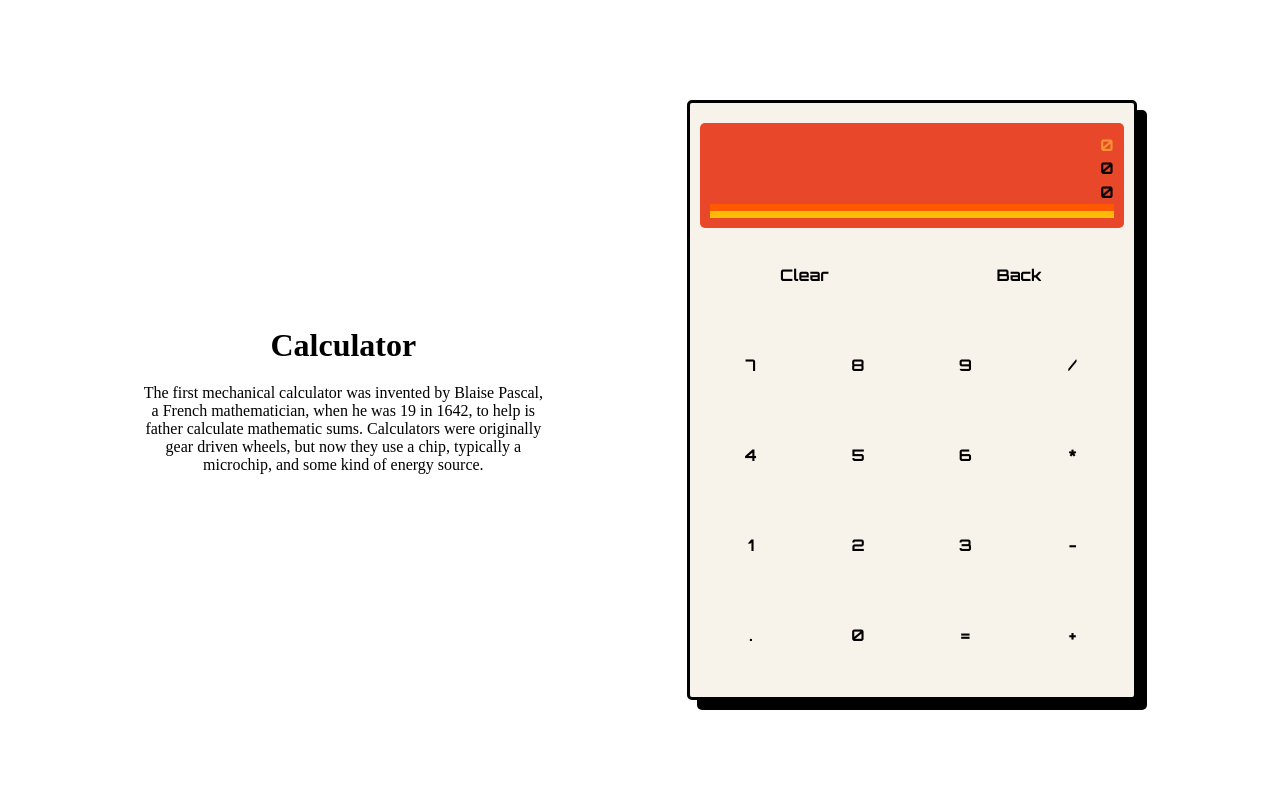
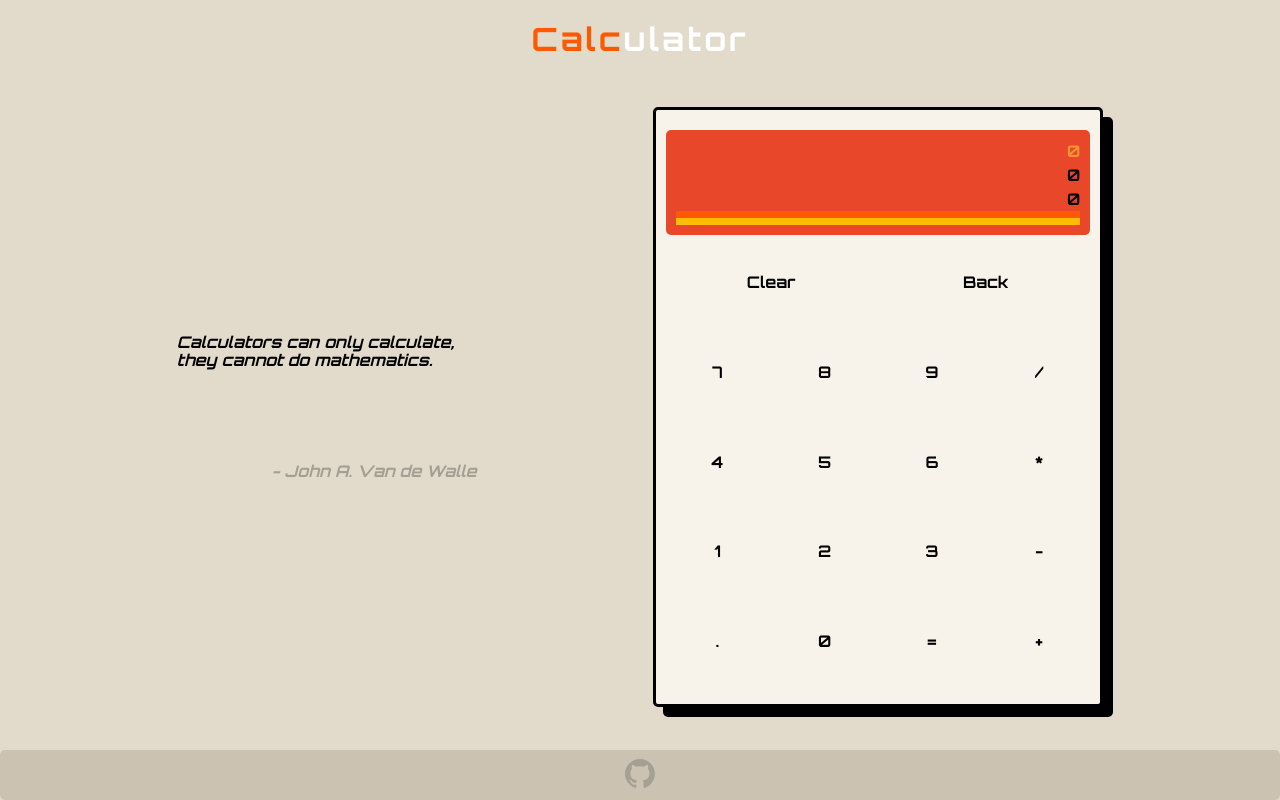
Before and after one commit to emosra/my-odin-projects, a plain HTML site: page calculator/index.html in a window 1280 px wide. Drawn offline with nearby package versions, Linux system fonts and the light colour scheme.

Commit message:
Add github logo/link

```diff
--- a/calculator/index.html
+++ b/calculator/index.html
@@ -3,16 +3,27 @@
 <head>
     <meta charset="UTF-8">
     <meta name="viewport" content="width=device-width, initial-scale=1.0">
+    <link rel="icon" type="image/x-icon" href="https://cdn-icons-png.flaticon.com/512/4240/4240516.png">
+    <link rel="stylesheet" href="normalize.css">
+    <link rel="stylesheet" href="styles.css">
     <script src="main.js" defer></script>
-    <link rel="stylesheet" href="styles.css">
-    <title>Document</title>
+    <title>Calculator</title>
 </head>
 <body>
 
-    <div class="left-container">
-        <h1>Calculator</h1>
-        <p>The first mechanical calculator was invented by Blaise Pascal, a French mathematician, when he was 19 in 1642, to help is father calculate mathematic sums. Calculators were originally gear driven wheels, but now they use a chip, typically a microchip, and some kind of energy source.</p>
+    <h1><span>Calc</span>ulator</h1>
+
+    <div class="main-container">
+
+
+        <div class="fact-container">
+            <em>
+                Calculators can only calculate, they cannot do mathematics.
+            </em>
+            <em>- John A. Van de Walle</em>
         </div>
+
+
 
         <div class="calc-container">
             <div class="calc-row top-row">
@@ -54,5 +65,12 @@
             </div>
         </div>
 
+    </div>
+
+    <footer>
+        <a href="https://github.com/emosra/my-odin-projects">
+            <img src="./images/github-logo.svg" alt="github logo">
+        </a>
+    </footer>
 </body>
 </html>
--- a/calculator/styles.css
+++ b/calculator/styles.css
@@ -7,11 +7,24 @@
     box-sizing: border-box;
 }
 
+h1 {
+    color: white;
+    letter-spacing: 3px;
+    text-align: center;
+    /* color: #CCC2B2; */
+}
+
+h1 span {
+    color: #FF5900;
+}
+
 body {
     display: flex;
+    flex-direction: column;
     justify-content: space-evenly;
-    align-items: center;
     height: 100vh;
+    font-family: 'Orbitron', sans-serif;
+    background-color: #E2DBCB;
 }
 
 .calc-container {
@@ -26,7 +39,6 @@ body {
     padding: 20px 10px;
     gap: 5px;
     box-shadow: 10px 10px;
-    font-family: 'Orbitron', sans-serif;
 }
 
 .calc-row {
@@ -105,3 +117,50 @@ body {
     opacity: 0.5;
     color: #FFDF38;
 }
+
+.calc-container:hover {
+    box-shadow: 8px 8px;
+}
+
+.main-container {
+    /* border: solid; */
+    display: flex;
+    flex: 1;
+    justify-content: space-evenly;
+    align-items: center;
+}
+
+.fact-container {
+    /* border: solid; */
+    display: flex;
+    flex-direction: column;
+    justify-content: space-evenly;
+    width: 300px;
+    height: 300px;
+    gap: 16px;
+}
+
+em:nth-child(2) {
+    align-self: flex-end;
+    color: #66665C;
+    opacity: 0.5;
+}
+
+footer {
+    /* border: solid; */
+    display: flex;
+    justify-content: center;
+    align-items: center;
+    gap: 8px;
+    height: 50px;
+    padding: 8px;
+    margin-top: 16px;
+    text-align: center;
+    background-color: #CCC2B2;
+    border-radius: 5px;
+    color: white;
+}
+
+img {
+    width: 30px;
+}
```
Also changed, not shown: calculator/images/github-logo.svg (added). Lines whose indentation alone changed are shown as unchanged.
